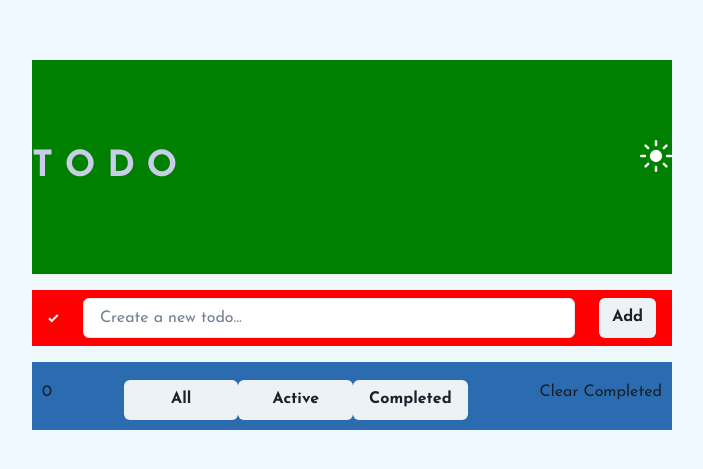
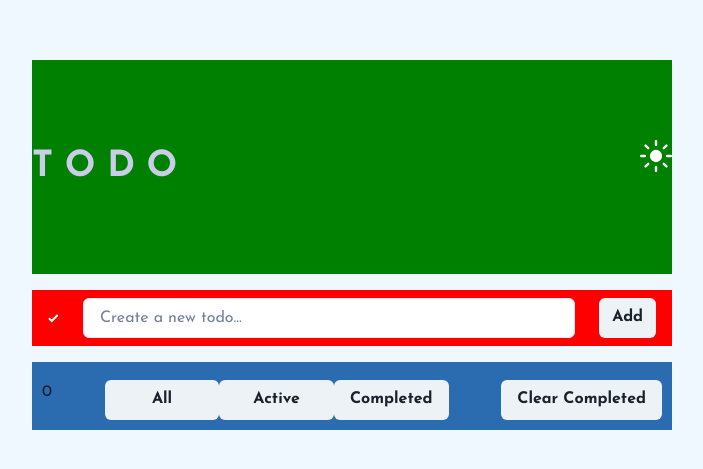
Before and after one commit to Eduardo-Ferraz/DesafioCode, a Next.js app: page / in a window 1280 px wide. Shown: the part 155-624 px from the top of the page, without its empty margins (288-991 px from the left). Built offline with nearby package versions, Linux system fonts and the light colour scheme.

Commit message:
Botão Clear Completed Add

```diff
--- a/src/pages/index.tsx
+++ b/src/pages/index.tsx
@@ -12,6 +12,7 @@ import {
   CheckboxGroup,
   Button,
   SimpleGrid,
+  StatHelpText,
 } from "@chakra-ui/react";
 import type { NextPage } from "next";
 import Head from "next/head";
@@ -19,7 +20,6 @@ import Head from "next/head";
 import Item from "../components/Item";
 
 interface ItemProps {
-  // propriedadeX: int
   text: String;
 }
 
@@ -44,6 +44,11 @@ const Home: NextPage = () => {
     setTasks((prevState) => [...prevState, newTask]);
     setTasksLeft(tasksLeft + 1);
   }
+
+  // function handleRemoveTask(id : number) {
+  //   setTasks((prevState) => [...prevState, newTask]);
+  //   setTasksLeft(tasksLeft + 1);
+  // }
 
   function handleChangeTask(id: number, isChecked: boolean) {
     if (isChecked) {
@@ -73,6 +78,11 @@ const Home: NextPage = () => {
         return tasks;
     }
   }
+
+  function clearCompleted() {
+    setTasks(() => tasks.filter((item) => item.completed === false));
+  }
+
   return (
     <>
       <Head>
@@ -151,7 +161,7 @@ const Home: NextPage = () => {
                 <Button onClick={() => setList(1)}>Active</Button>
                 <Button onClick={() => setList(2)}>Completed</Button>
               </SimpleGrid>
-              <Flex>Clear Completed</Flex>
+              <Button onClick={() => clearCompleted()}>Clear Completed</Button>
             </Flex>
           </VStack>
         </Flex>
```
